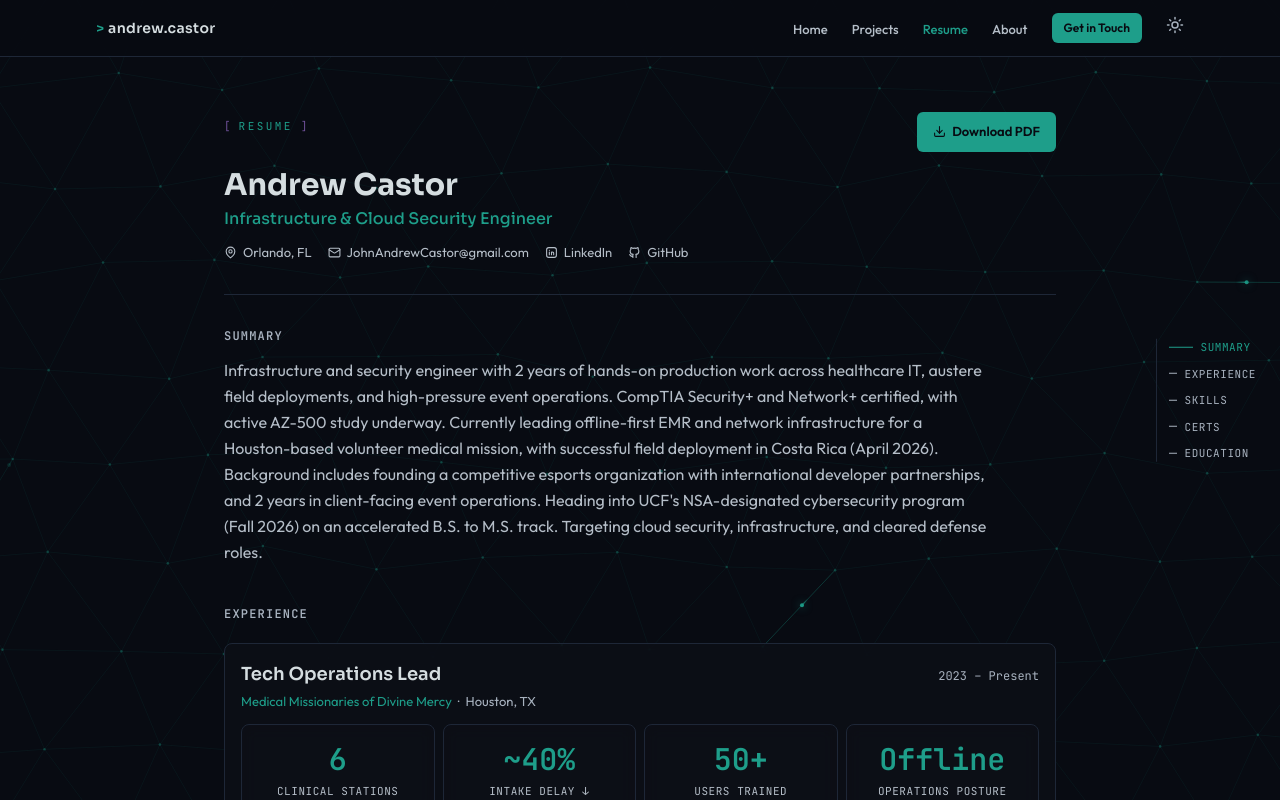
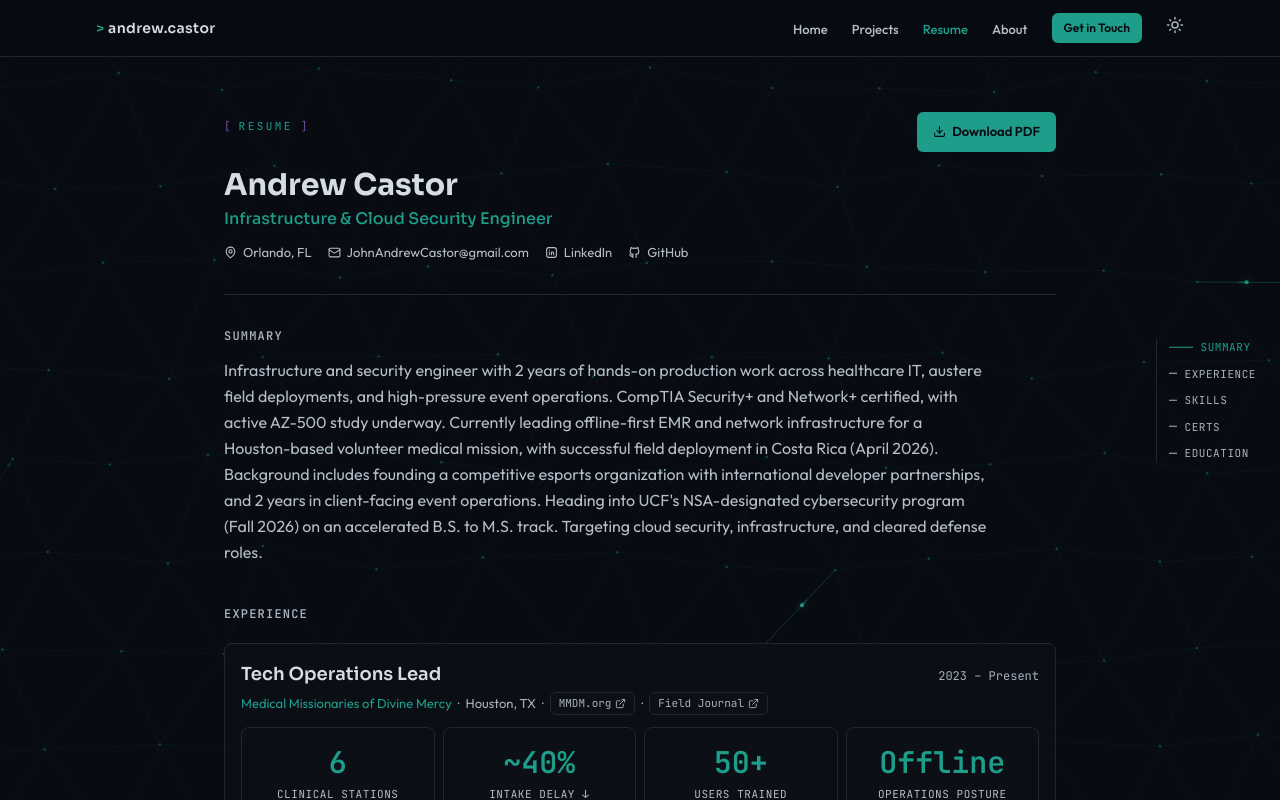
Before and after one commit to osakhra/andrewcastor-portfolio, a Next.js app: page /resume in a window 1280 px wide. Shown: the top 800 px of the page. Built offline with nearby package versions, Linux system fonts and the light colour scheme.

Commit message:
Included links to MMDM.org and mmdm.andrewcastor.dev Journal Field entry point

```diff
--- a/app/resume/page.tsx
+++ b/app/resume/page.tsx
@@ -124,19 +124,19 @@ export default function ResumePage() {
                  <span>{job.company}</span>
                  <span className="text-text-tertiary">·</span>
                  <span className="text-text-tertiary">{job.location}</span>
-                  {job.link && (
-                    <>
+                 {job.links && job.links.map((link) => (
+                     <span key={link.url} className="inline-flex items-center gap-1.5">
                      <span className="text-text-tertiary">·</span>
                      <a
-                        href={job.link.url}
+                       href={link.url}
                        target="_blank"
                        rel="noopener noreferrer"
                        className="inline-flex items-center gap-1 rounded-md border border-border-subtle bg-bg-secondary/60 px-2 py-0.5 font-mono text-[11px] text-text-tertiary transition-colors hover:border-accent-teal/50 hover:text-accent-teal"
                      >
-                        {job.link.label} <ExternalLinkIcon size={11} />
+                      {link.label} <ExternalLinkIcon size={11} />
                      </a>
-                    </>
-                  )}
+               </span>
+            ))}
            </p>
 
                 {/* Optional metrics strip */}
--- a/data/content.ts
+++ b/data/content.ts
@@ -112,7 +112,7 @@ type ExperienceEntry = {
   company: string;
   location: string;
   dates: string;
-  link?: ExperienceLink;
+  links?: ExperienceLink[];
   metrics?: ExperienceMetric[];
   bulletGroups?: ExperienceBulletGroup[];
   bullets?: string[];
@@ -125,6 +125,11 @@ export const experience: ExperienceEntry[] = [
     company: 'Medical Missionaries of Divine Mercy',
     location: 'Houston, TX',
     dates: '2023 – Present',
+    links: [
+      { url: 'https://mmdm.org', label: 'MMDM.org' },
+      { url: 'https://mmdm.andrewcastor.dev', label: 'Field Journal' },
+    ],
+
     metrics: [
       { value: '6', label: 'Clinical Stations' },
       { value: '~40%', label: 'Intake Delay ↓' },
@@ -161,10 +166,9 @@ export const experience: ExperienceEntry[] = [
     company: 'J. Martini Hospitality Group',
     location: 'Houston, TX',
     dates: 'Apr 2023 – Apr 2025',
-    link: {
-      url: 'https://jmartiniservices.com/',
-      label: 'View Company',
-    },
+    links: [
+      { url: 'https://jmartiniservices.com/', label: 'View Company' },
+    ],
     bullets: [
       'Worked client-facing event operations across the Houston metro area — corporate gatherings, weddings, and private events for a hospitality firm specializing in premium service delivery (high-end bar service, cigar service, full-event waitstaff coordination).',
       'Trusted by the company owner with multi-venue supply logistics across Houston, transporting setup and inventory between sites on schedules often extending past 2 AM; supported onboarding for new event staff and on-site setup verification. Averaged ~30 hours/week over 2 years.',
```
Lines whose indentation alone changed are shown as unchanged.
